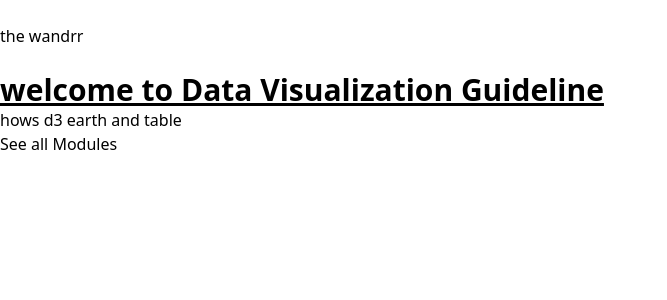
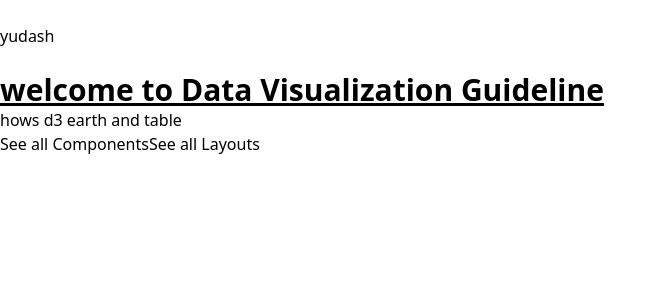
Before and after one commit to rlynjb/yudash, a Next.js app: page / in a window 1280 px wide. Shown: the top 300 px of the page, without its empty margins (0-667 px from the left). Built offline with nearby package versions, Linux system fonts and the light colour scheme.

Commit message:
wip, breadcrumb

```diff
--- /dev/null
+++ b/src/components/Breadcrumbs.tsx
@@ -0,0 +1,5 @@
+export default function Breadcrumbs() {
+  return <div>
+    <span>Home > asd</span>
+  </div>
+}
--- a/src/components/Header.tsx
+++ b/src/components/Header.tsx
@@ -1,7 +1,11 @@
+import Link from 'next/link'
+
 export default function Header() {
   return <header>
     <div className="container mx-auto py-6">
-      the wandrr
+      <Link href="/">
+        yudash
+      </Link>
     </div>
   </header>
 }
--- a/src/pages/index.tsx
+++ b/src/pages/index.tsx
@@ -15,7 +15,12 @@ export default function Page() {
       <Link
         href="/modules"
       >
-        See all Modules
+        See all Components
+      </Link>
+      <Link
+        href="/layouts"
+      >
+        See all Layouts
       </Link>
     </DefaultLayout>
   )
--- /dev/null
+++ b/src/pages/layouts/index.tsx
@@ -0,0 +1,9 @@
+import ModuleLayout from '@/layouts/ModuleLayout'
+
+export default function Page() {
+  return (
+    <ModuleLayout>
+      Discover different Layouts
+    </ModuleLayout>
+  )
+}
--- a/src/pages/modules/[name].tsx
+++ b/src/pages/modules/[name].tsx
@@ -1,12 +1,17 @@
 import ModuleLayout from '@/layouts/ModuleLayout'
 import { useRouter } from 'next/router'
+import Breadcrumbs from '@/components/Breadcrumbs'
 
 export default function Page() {
   const router = useRouter()
 
   return (
     <ModuleLayout>
-      {router.query.name}
+      <Breadcrumbs />
+
+      <div>
+        {router.query.name}
+      </div>
     </ModuleLayout>
   )
 }
--- a/src/pages/modules/index.tsx
+++ b/src/pages/modules/index.tsx
@@ -1,9 +1,14 @@
 import ModuleLayout from '@/layouts/ModuleLayout'
+import Breadcrumbs from '@/components/Breadcrumbs'
 
 export default function Page() {
   return (
     <ModuleLayout>
-      discover different modules to get you started with your data viz journey!
+      <Breadcrumbs />
+
+      <div>
+        discover different modules to get you started with your data viz journey!
+      </div>
     </ModuleLayout>
   )
 }
```
